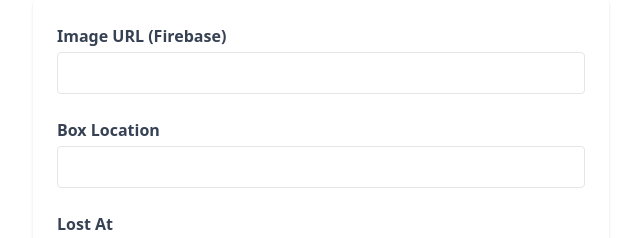
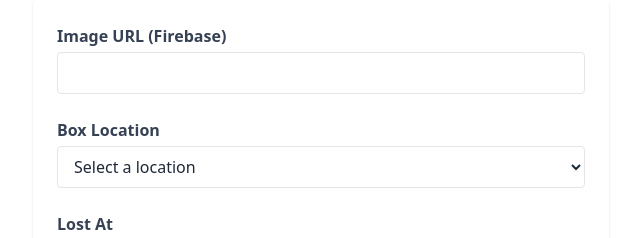
Before and after one commit to derouru/Project-Findr, a Next.js app in the folder findr/: page /create in a window 1280 px wide. Shown: the top 238 px of the page, without its empty margins (319-959 px from the left). Built offline with nearby package versions, Linux system fonts and the light colour scheme.

Commit message:
fix: dropdown for box location

```diff
--- a/findr/src/app/create/page.tsx
+++ b/findr/src/app/create/page.tsx
@@ -21,7 +21,7 @@ export default function CreatePage() {
   const [error, setError] = useState<string | null>(null);
 
   const handleChange = (
-    e: React.ChangeEvent<HTMLInputElement | HTMLTextAreaElement>
+    e: React.ChangeEvent<HTMLInputElement | HTMLTextAreaElement | HTMLSelectElement>
   ) => {
     setFormData((prev) => ({ ...prev, [e.target.name]: e.target.value }));
   };
@@ -73,15 +73,18 @@ export default function CreatePage() {
         <label htmlFor="box_location" className="block font-semibold mb-1 text-gray-700">
           Box Location
         </label>
-        <input
-          type="text"
+        <select
           id="box_location"
           name="box_location"
           value={formData.box_location}
           onChange={handleChange}
           required
           className="w-full border px-3 py-2 rounded text-gray-800"
-        />
+        >
+          <option value="" disabled>Select a location</option>
+          <option value="NIGS-1">NIGS-1</option>
+          <option value="AECH-1">AECH-1</option>
+        </select>
       </div>
 
       <div>
```
